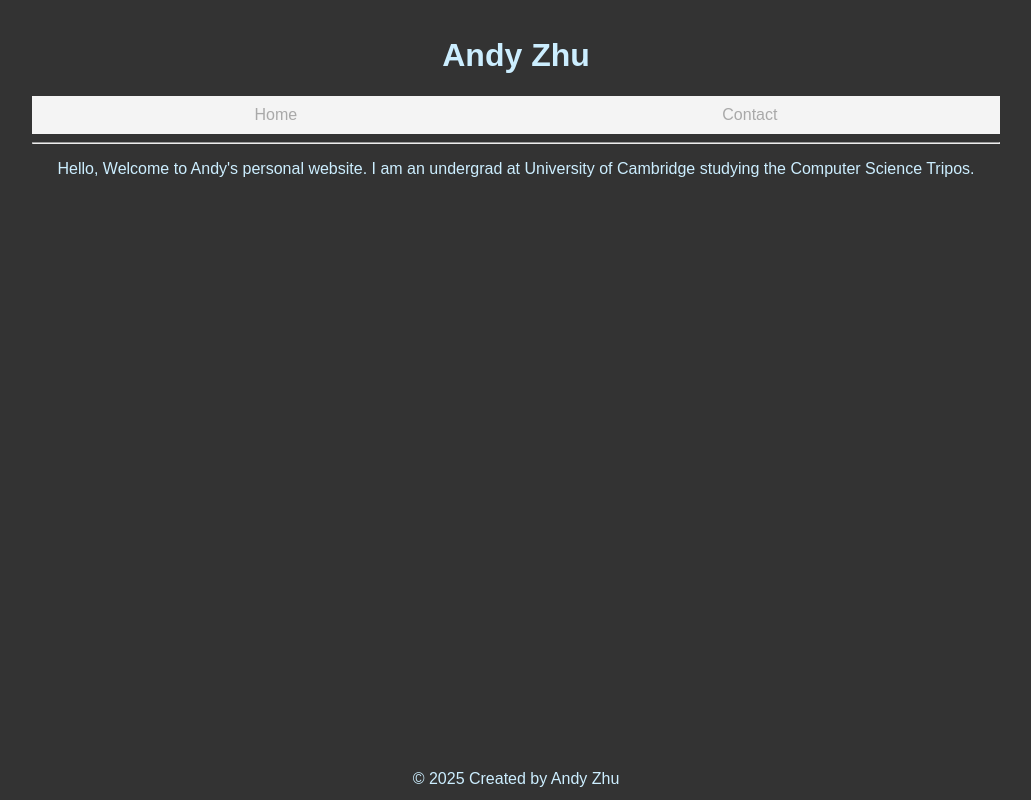
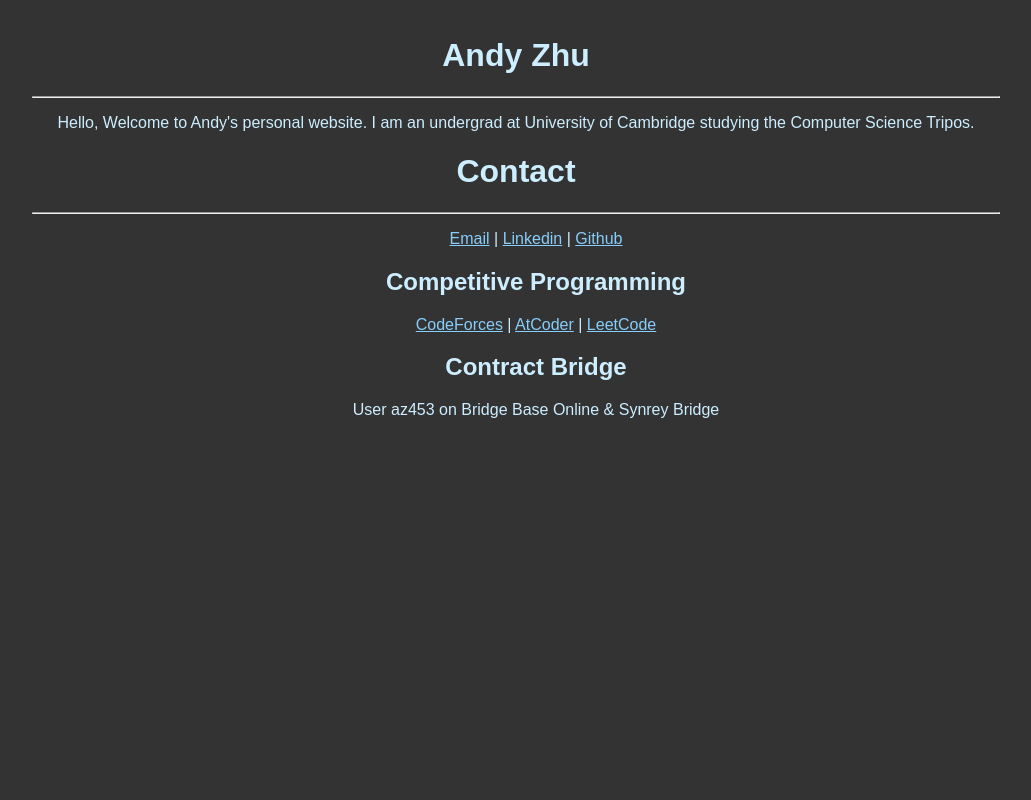
Before and after one commit to andyzhu23/andyzhu23.github.io, a React (Vite) app: page / in a window 1280 px wide. Shown: the top 800 px of the page, without its empty margins (124-1155 px from the left). Built offline with nearby package versions, Linux system fonts and the light colour scheme.

Commit message:
removed navbar

```diff
--- a/package.json
+++ b/package.json
@@ -10,7 +10,7 @@
     "lint": "eslint .",
     "preview": "vite preview",
     "predeploy": "npm run build",
-    "deploy": "gh-pages -d build"
+    "deploy": "gh-pages -d dist"
   },
   "dependencies": {
     "react": "^18.3.1",
--- a/src/Contact.tsx
+++ b/src/Contact.tsx
@@ -3,6 +3,8 @@
 const Home: React.FC = () => {
     return (
         <>
+        <h1 style={{ textAlign: "center" }}>Contact</h1>
+        <hr></hr>
         <ul style={{ textAlign: "center" }}>
             <span>
                 <a href="andy.zheyuan.zhu@gmail.com" style={{color: "lightskyblue"}}>Email</a>
--- a/src/Content.tsx
+++ b/src/Content.tsx
@@ -1,12 +1,10 @@
 import { Route, Routes } from 'react-router-dom'; // Import Route and Routes
 import Home from './Home'; // Example home page component
-import Contact from './Contact'; // Your Contact component
 
 const Content: React.FC = () => {
     return (
         <Routes>
         <Route path="/" element={<Home />} />
-        <Route path="/Contact" element={<Contact />} />
         </Routes>
     );
 };
--- a/src/Header.tsx
+++ b/src/Header.tsx
@@ -6,10 +6,6 @@ const Header: React.FC = () => {
     return (
         <header style={{ textAlign: "center" }}>
             <h1>Andy Zhu</h1>
-            <nav className="navbar">
-                    <a href = "/" className="Header" style={{color: "darkgray"}}>Home</a>
-                    <a href = "/Contact" className="Header" style={{color: "darkgray"}}>Contact</a>
-            </nav>
             <hr></hr>
         </header>
     );
--- a/src/Home.tsx
+++ b/src/Home.tsx
@@ -1,4 +1,4 @@
-
+import Contact from './Contact'
 
 const Home: React.FC = () => {
     return (
@@ -6,6 +6,7 @@ const Home: React.FC = () => {
             <p style={{ textAlign: "center" }}>
                 Hello, Welcome to Andy's personal website. I am an undergrad at University of Cambridge studying the Computer Science Tripos.
             </p>
+            <Contact/>
         </>
     );
 };
```
